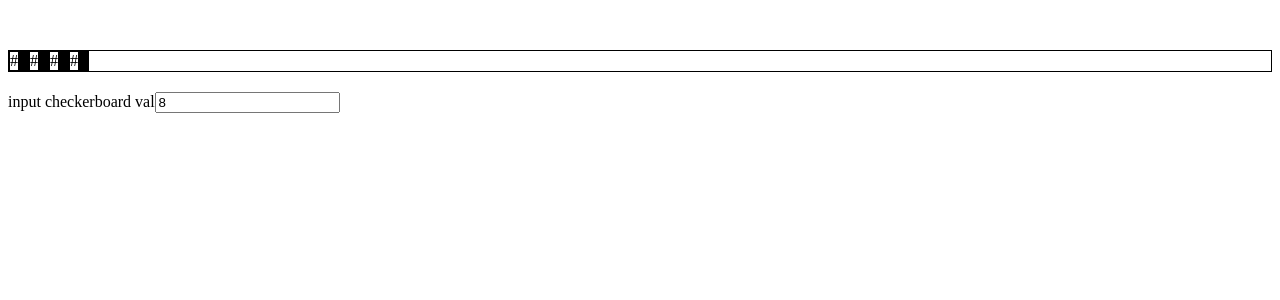
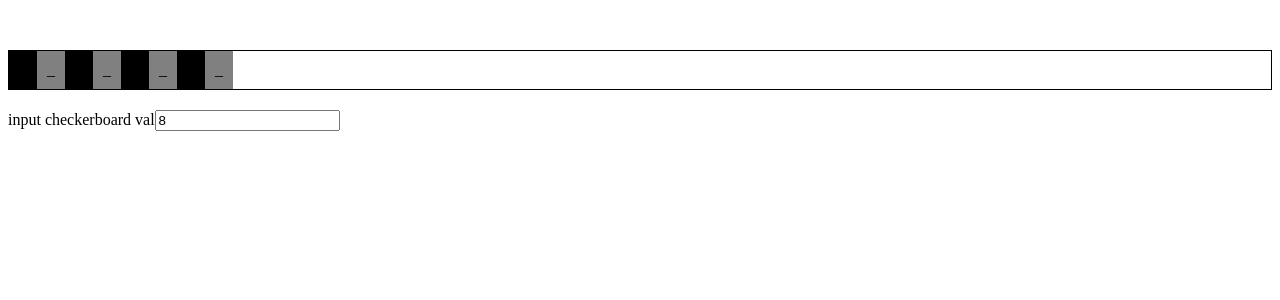
Before and after one commit to JozyL27/drivenApp, a Next.js app: page / in a window 1280 px wide. Shown: the top 300 px of the page. Built offline with nearby package versions, Linux system fonts and the light colour scheme.

Commit message:
added css to checkerboard

```diff
--- a/components/Checkerboard.js
+++ b/components/Checkerboard.js
@@ -16,7 +16,10 @@ export default class Checkerboard extends Component {
         }
 
         return arr.map(el => el === '#' ?
-        <div className='hash'>#</div>: <div className='space'>_</div>)
+        <div className='hash'
+        style={{ backgroundColor: 'black', padding: '10px' }}>#</div>:
+        <div className='space'
+        style={{ backgroundColor: 'grey', padding: '10px' }}>_</div>)
     }
 
     handleValueChange = (e) => {
@@ -38,15 +41,6 @@ export default class Checkerboard extends Component {
             border: 1px solid black;
             display: flex;
         }
-
-        .space {
-            background-color: black;
-            border: 1px solid black;
-        }
-        .hash {
-            background-color: white;
-            border: 1px solid black;
-        }
       `}</style>
             </>
         )
```
